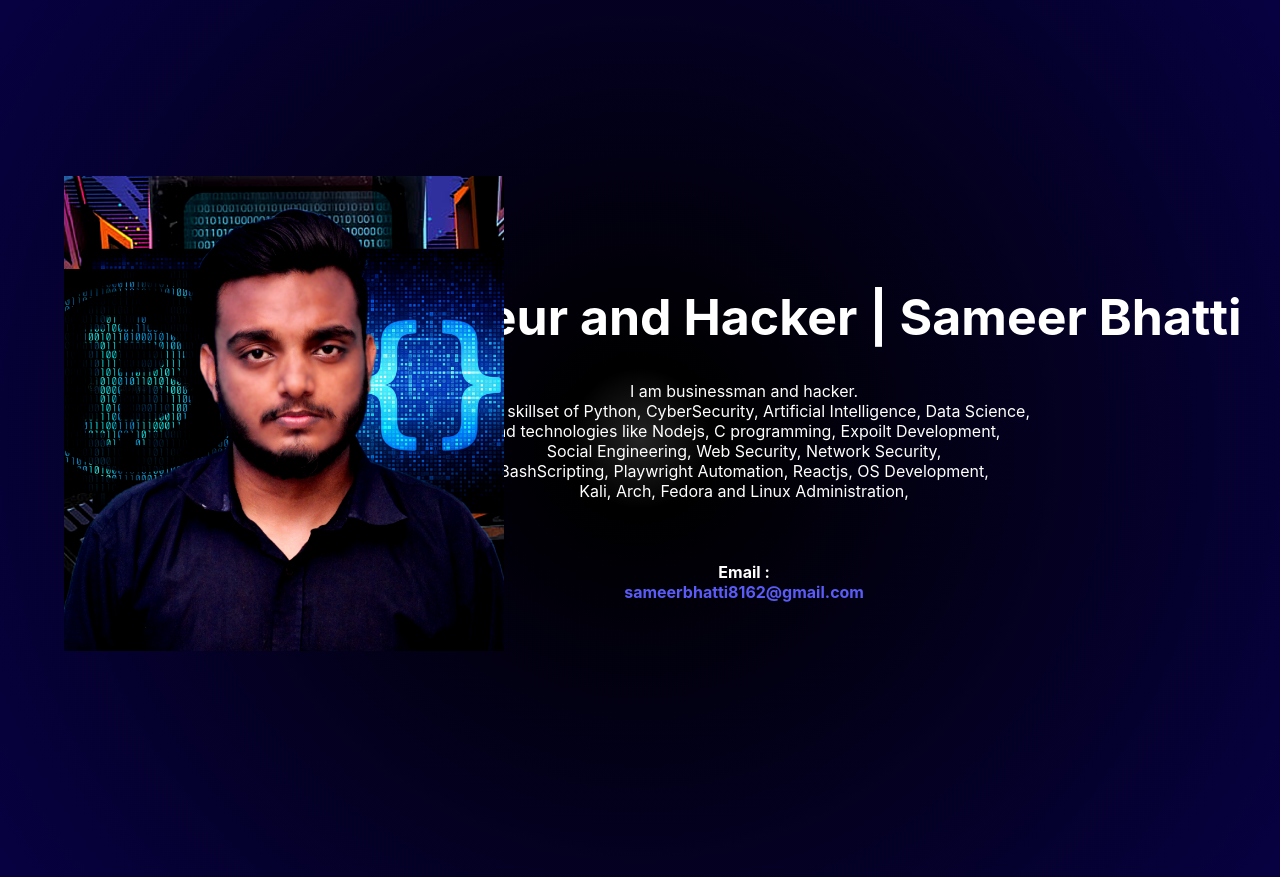
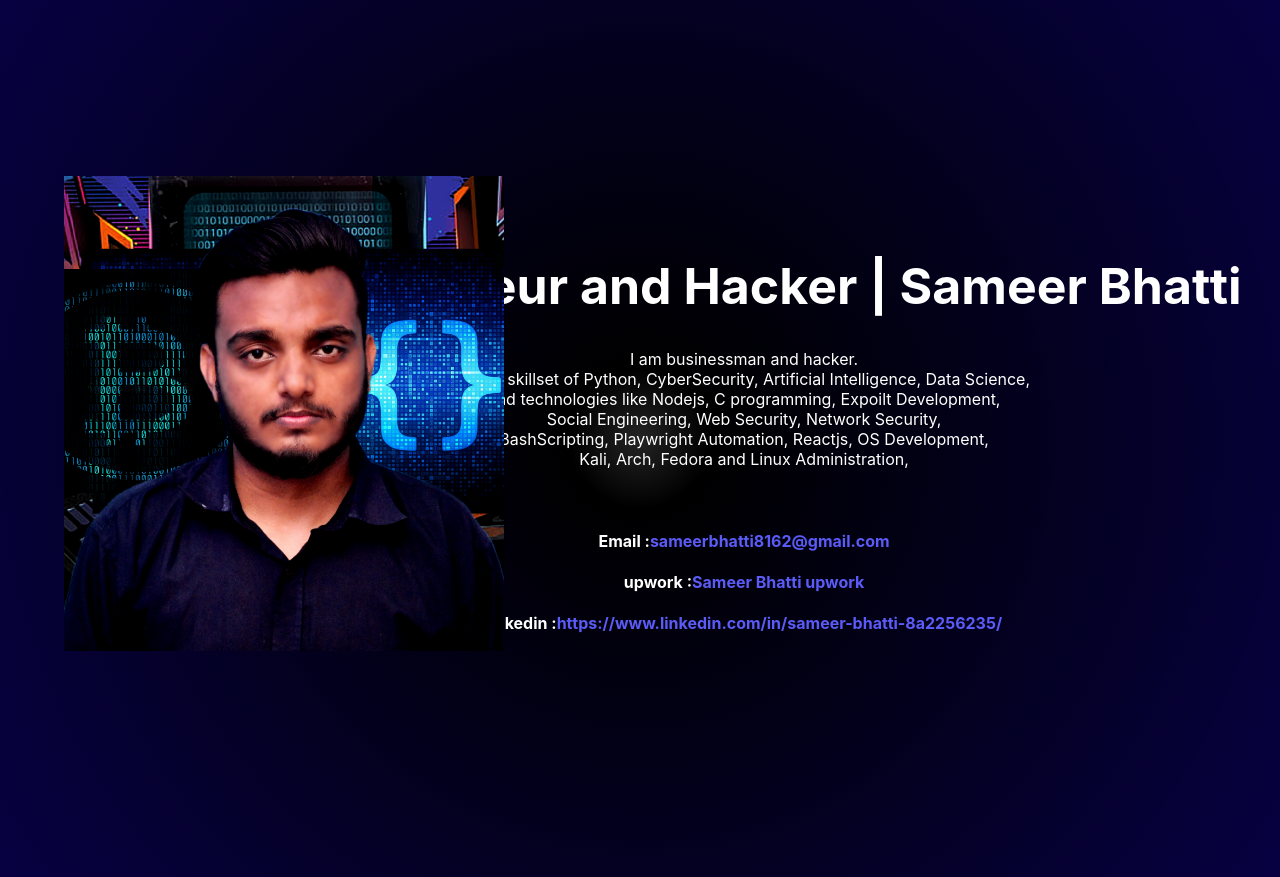
Before and after one commit to bhatti8162/Sameer-Bhatti-Portfolio, a React (Create React App) app: page / in a window 1280 px wide. Built offline with nearby package versions, Linux system fonts and the light colour scheme.

Commit message:
hacker-push

```diff
--- a/src/Components/Body/Home.js
+++ b/src/Components/Body/Home.js
@@ -89,12 +89,29 @@ const Home = () => {
         <br />
         <h4>
           Email :
-          <br />
           <a
             href="mailto:sameerbhatti8162@gmail.com"
             title="sameer bhatti email"
           >
             sameerbhatti8162@gmail.com
+          </a>
+        </h4>
+        <h4>
+          upwork :
+          <a
+            href="https://www.upwork.com/freelancers/~016fc01c9c4889c1b2?viewMode=1"
+            title="sameer bhatti upwork"
+          >
+            Sameer Bhatti upwork
+          </a>
+        </h4>
+        <h4>
+          linkedin :
+          <a
+            href="https://www.linkedin.com/in/sameer-bhatti-8a2256235/"
+            title="sameer bhatti linkedin"
+          >
+            https://www.linkedin.com/in/sameer-bhatti-8a2256235/
           </a>
         </h4>
         </p>
```
